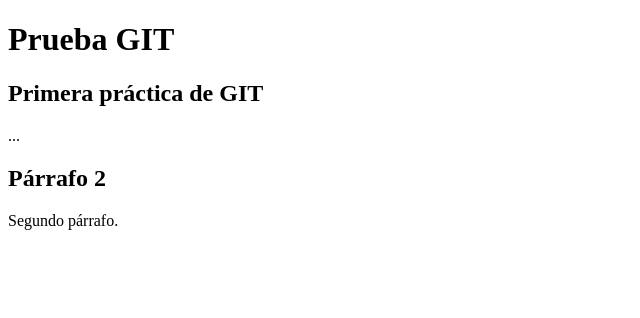
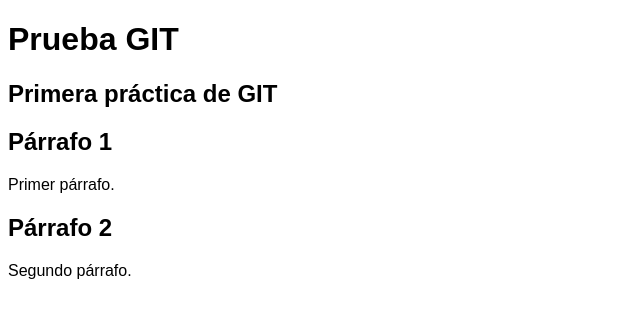
Before and after one commit to Hhxru/PruebaGit, a plain HTML site: page index.html in a window 1280 px wide. Shown: the whole page, without its empty margins (0-640 px from the left). Drawn offline with Linux system fonts and the light colour scheme.

Commit message:
Añadido primer párrafo a index

```diff
--- a/index.html
+++ b/index.html
@@ -3,11 +3,15 @@
     <head>
         <title>Prueba GIT TESTING</title>
         <meta http-equiv="Content-Type" content="text/html;charset=utf-8">
+        <link rel="stylesheet" type="text/css" href="css/estilos.css">
     </head>
     <body>
         <h1>Prueba GIT</h1>
         <h2>Primera práctica de GIT</h2>
-        ...
+        <h2>Párrafo 1</h2>
+        <p>
+        Primer párrafo.
+        </p>
         <h2>Párrafo 2</h2>
         <p>
         Segundo párrafo.
```
